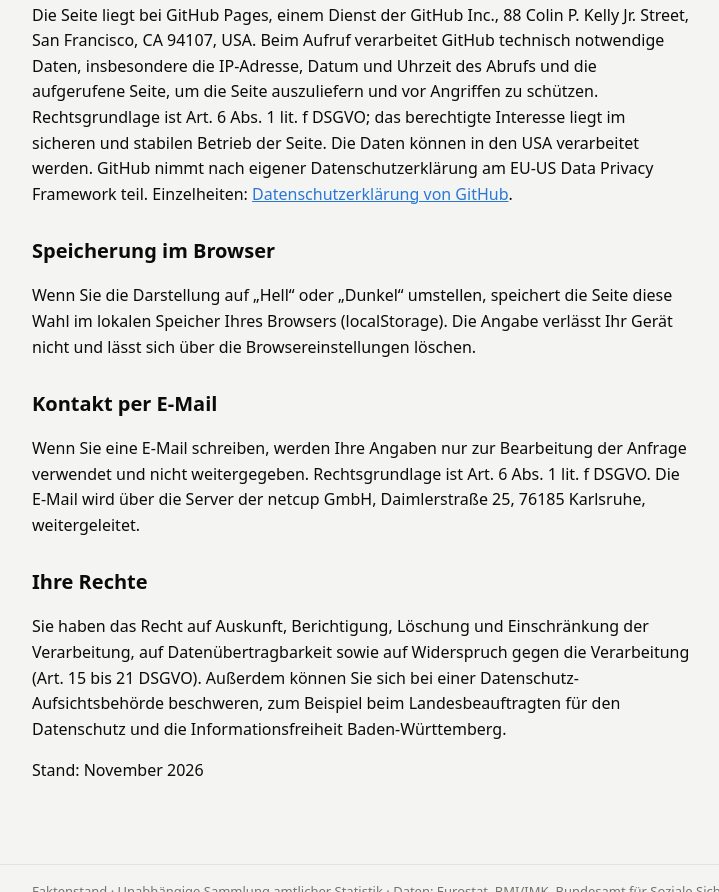
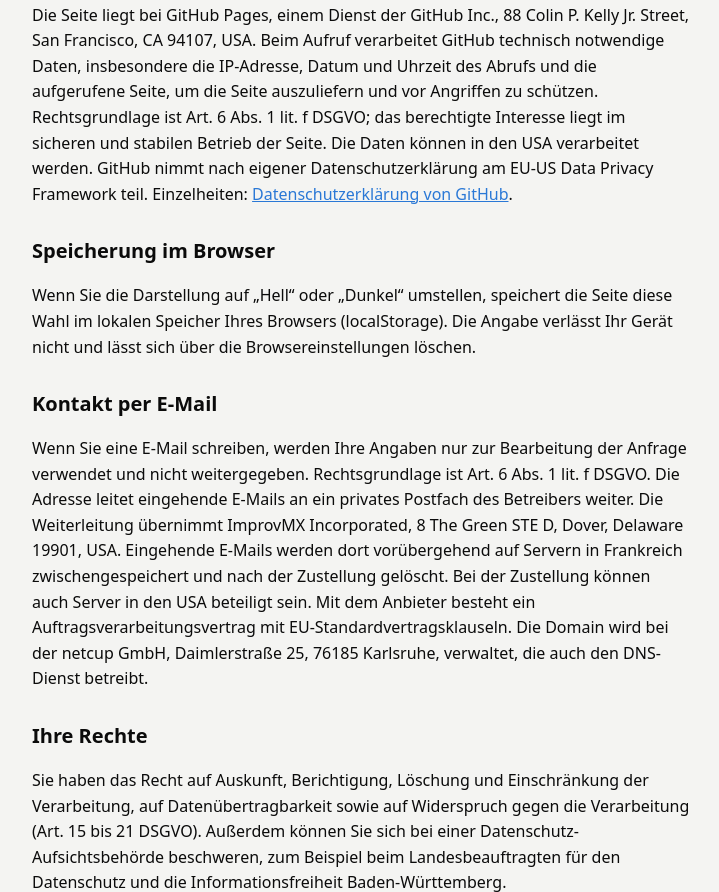
Before and after one commit to tilo187/faktenstand, a plain HTML site: page datenschutz.html in a window 1280 px wide. Shown: the part 434-1326 px from the top of the page, without its empty margins (64-783 px from the left). Drawn offline with Linux system fonts and the light colour scheme.

Commit message:
Update 16.11.2026: 2 Dateien

```diff
--- a/datenschutz.html
+++ b/datenschutz.html
@@ -19,7 +19,7 @@
 <h2>Speicherung im Browser</h2>
 <p>Wenn Sie die Darstellung auf „Hell“ oder „Dunkel“ umstellen, speichert die Seite diese Wahl im lokalen Speicher Ihres Browsers (localStorage). Die Angabe verlässt Ihr Gerät nicht und lässt sich über die Browsereinstellungen löschen.</p>
 <h2>Kontakt per E-Mail</h2>
-<p>Wenn Sie eine E-Mail schreiben, werden Ihre Angaben nur zur Bearbeitung der Anfrage verwendet und nicht weitergegeben. Rechtsgrundlage ist Art. 6 Abs. 1 lit. f DSGVO. Die E-Mail wird über die Server der netcup GmbH, Daimlerstraße 25, 76185 Karlsruhe, weitergeleitet.</p>
+<p>Wenn Sie eine E-Mail schreiben, werden Ihre Angaben nur zur Bearbeitung der Anfrage verwendet und nicht weitergegeben. Rechtsgrundlage ist Art. 6 Abs. 1 lit. f DSGVO. Die Adresse leitet eingehende E-Mails an ein privates Postfach des Betreibers weiter. Die Weiterleitung übernimmt ImprovMX Incorporated, 8 The Green STE D, Dover, Delaware 19901, USA. Eingehende E-Mails werden dort vorübergehend auf Servern in Frankreich zwischengespeichert und nach der Zustellung gelöscht. Bei der Zustellung können auch Server in den USA beteiligt sein. Mit dem Anbieter besteht ein Auftragsverarbeitungsvertrag mit EU-Standardvertragsklauseln. Die Domain wird bei der netcup GmbH, Daimlerstraße 25, 76185 Karlsruhe, verwaltet, die auch den DNS-Dienst betreibt.</p>
 <h2>Ihre Rechte</h2>
 <p>Sie haben das Recht auf Auskunft, Berichtigung, Löschung und Einschränkung der Verarbeitung, auf Datenübertragbarkeit sowie auf Widerspruch gegen die Verarbeitung (Art. 15 bis 21 DSGVO). Außerdem können Sie sich bei einer Datenschutz-Aufsichtsbehörde beschweren, zum Beispiel beim Landesbeauftragten für den Datenschutz und die Informationsfreiheit Baden-Württemberg.</p>
 <p class="muted">Stand: November 2026</p>
```
Also changed, not shown: 1 other file.
